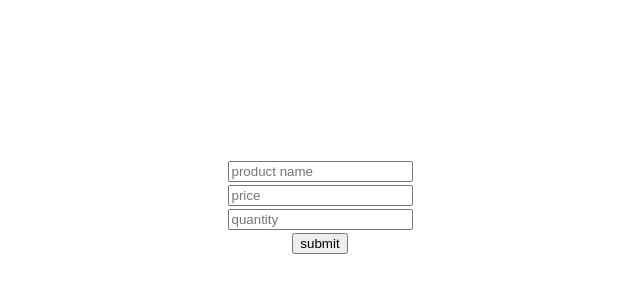
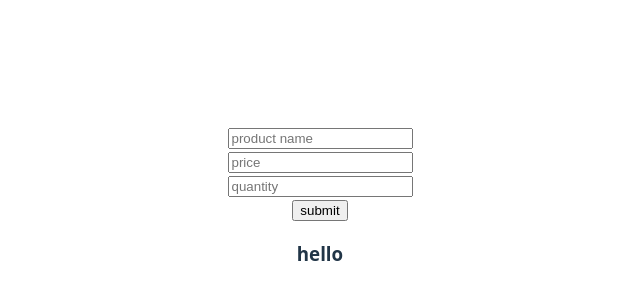
Before and after one commit to sohagroy7223/Explore-React-Form, a React (Vite) app: page / in a window 1280 px wide. Shown: the part 194-494 px from the top of the page, without its empty margins (320-960 px from the left). Built offline with nearby package versions, Linux system fonts and the light colour scheme.

Commit message:
addd froductmanage ment file and conuct to app jsc file

```diff
--- a/src/App.jsx
+++ b/src/App.jsx
@@ -2,8 +2,8 @@ import "./App.css";
 import ControlField from "./Components/ControllField/ControlField";
 import FormAction from "./Components/FormAction/FormAction";
 import HookInput from "./Components/HookInput/HookInput";
-import ProductFrom from "./Components/ProductsManagement/ProductFrom";
-import ProductTable from "./Components/ProductsManagement/ProductTable";
+import ProductManagement from "./Components/ProductsManagement/ProductManagement";
+
 import SimpleInput from "./Components/SimpleInput/SimpleInput";
 import Uncontrolled from "./Components/UncontrolledField/Uncontrolled";
 
@@ -15,8 +15,7 @@ function App() {
       {/* <ControlField></ControlField> */}
       {/* <Uncontrolled></Uncontrolled> */}
       {/* <HookInput></HookInput> */}
-      <ProductTable></ProductTable>
-      <ProductFrom></ProductFrom>
+      <ProductManagement></ProductManagement>
     </>
   );
 }
--- a/src/Components/ProductsManagement/ProductFrom.jsx
+++ b/src/Components/ProductsManagement/ProductFrom.jsx
@@ -3,11 +3,20 @@ import React from "react";
 const ProductFrom = () => {
   const handelSubmit = (e) => {
     e.preventDefault();
+
     const name = e.target.name.value;
     const price = e.target.price.value;
     const quantity = e.target.quantity.value;
     console.log(name, price, quantity);
+
+    const nweProduct = {
+      name,
+      price,
+      quantity,
+    };
+    console.log(nweProduct);
   };
+
   return (
     <div>
       <form onSubmit={handelSubmit}>
--- /dev/null
+++ b/src/Components/ProductsManagement/ProductManagement.jsx
@@ -0,0 +1,14 @@
+import React from "react";
+import ProductFrom from "./ProductFrom";
+import ProductTable from "./ProductTable";
+
+const ProductManagement = () => {
+  return (
+    <div>
+      <ProductFrom></ProductFrom>
+      <ProductTable></ProductTable>
+    </div>
+  );
+};
+
+export default ProductManagement;
--- a/src/Components/ProductsManagement/ProductTable.jsx
+++ b/src/Components/ProductsManagement/ProductTable.jsx
@@ -1,7 +1,11 @@
 import React from "react";
 
 const ProductTable = () => {
-  return <div></div>;
+  return (
+    <div>
+      <h3>hello</h3>
+    </div>
+  );
 };
 
 export default ProductTable;
```
